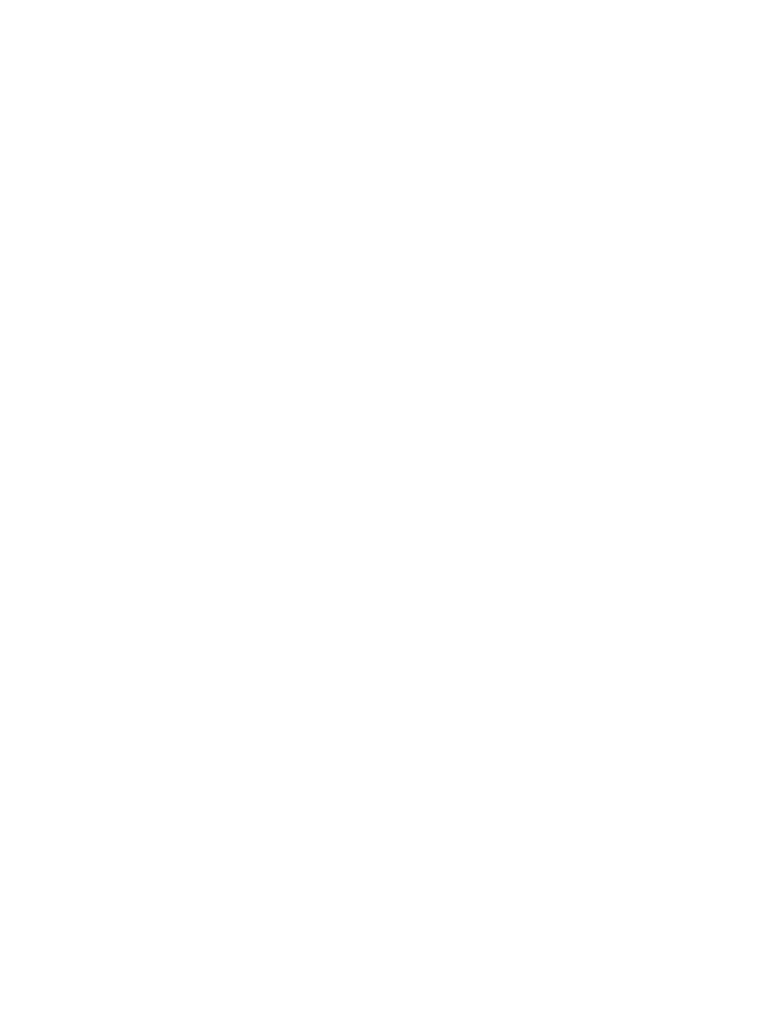
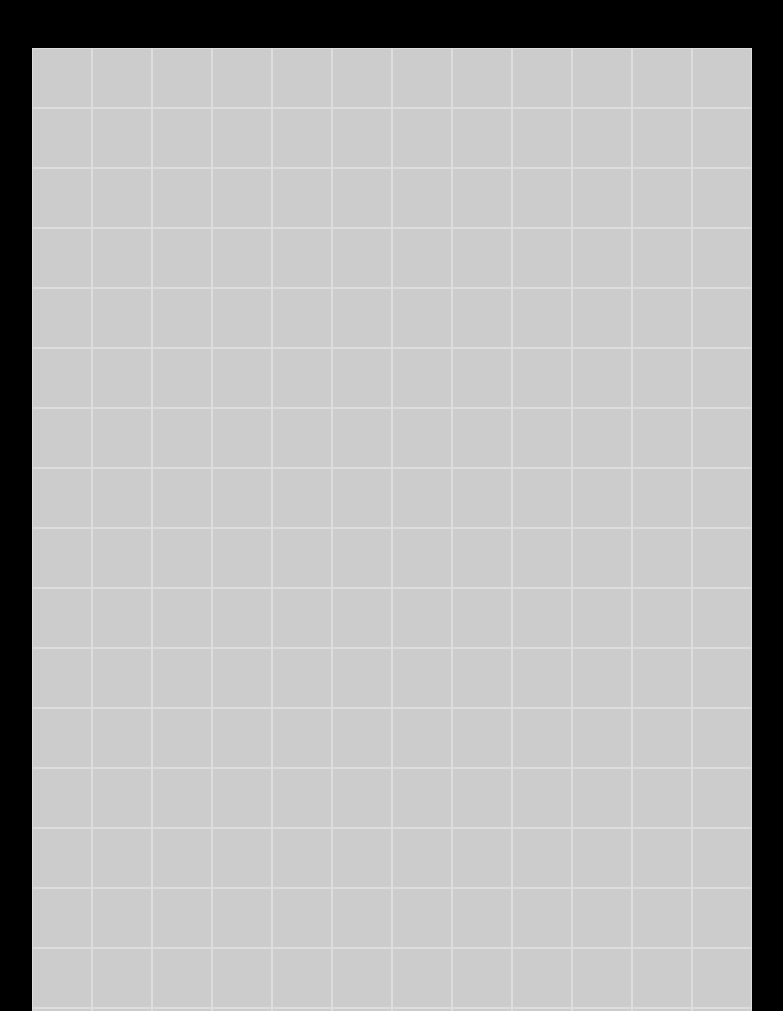
Before and after one commit to clivendon/Etch-a-Sketch, a plain HTML site: page index.html in a window 1280 px wide. Shown: the top 1011 px of the page, without its empty margins (192-975 px from the left). Before the commit the page ends 808 px from the top, so only its background shows below. Drawn offline with Linux system fonts and the light colour scheme.

Commit message:
Got the grid in and can change color with mouseover cant figure out how to properly size a new grid

```diff
--- a/index.html
+++ b/index.html
@@ -8,7 +8,7 @@
 		/>
 		<link
 			rel="stylesheet"
-			href="./style.css"
+			href="./styles.css"
 		/>
 		<script
 			src="./main.js"
@@ -17,8 +17,6 @@
 		<title>Document</title>
 	</head>
 	<body>
-		<div id="sketch-container">
-
-        </div>
+		<div class="container"></div>
 	</body>
 </html>
--- a/main.js
+++ b/main.js
@@ -0,0 +1,27 @@
+document.getElementsByClassName("grid-square");
+
+function randomColor() {
+	const r = Math.floor(Math.random() * 256); // 0 to 255
+	const g = Math.floor(Math.random() * 256);
+	const b = Math.floor(Math.random() * 256);
+	const a = Math.random(); // 0 to 1
+
+	return `rgba(${r}, ${g}, ${b}, ${a})`;
+}
+
+const generateGrid = (gridSize) => {
+	for (let i = 0; i < gridSize; i++) {
+		for (let j = 0; j < gridSize; j++) {
+			const square = document.createElement("div");
+			square.classList.add("grid-square");
+			// Add the event listener to each square
+			square.addEventListener("mouseover", (event) => {
+				event.target.style.backgroundColor = randomColor();
+			});
+			// Append each square to the container
+			document.querySelector(".container").appendChild(square);
+		}
+	}
+};
+
+generateGrid(16);
--- a/style.css
+++ b/styles.css
@@ -88,3 +88,27 @@ textarea:not([rows]) {
 :target {
 	scroll-margin-block: 5ex;
 }
+
+body {
+	height: 100vh;
+	width: 90vw;
+	display: flex;
+	justify-content: center;
+	align-items: center;
+	background-color: black;
+	overflow: hidden;
+}
+
+.container {
+  display: flex;
+  flex-wrap: wrap;
+  width: 720px;
+  height: 720px;
+}
+
+.grid-square {
+  width: 60px;
+  height: 60px;
+  background-color: #ccc;
+  border: 1px solid #ddd;
+}
```
